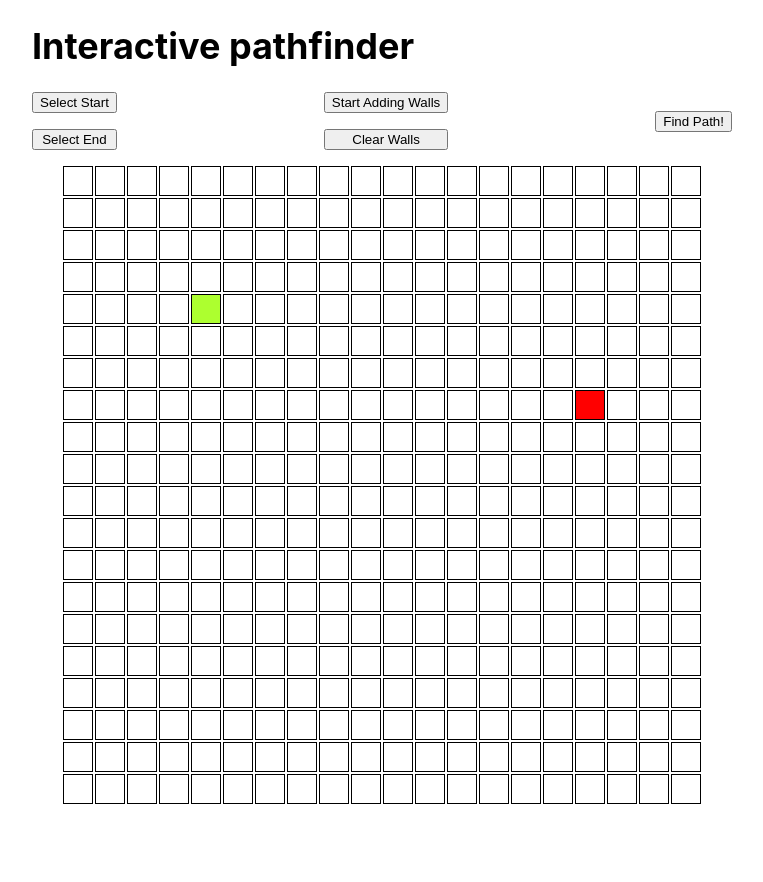
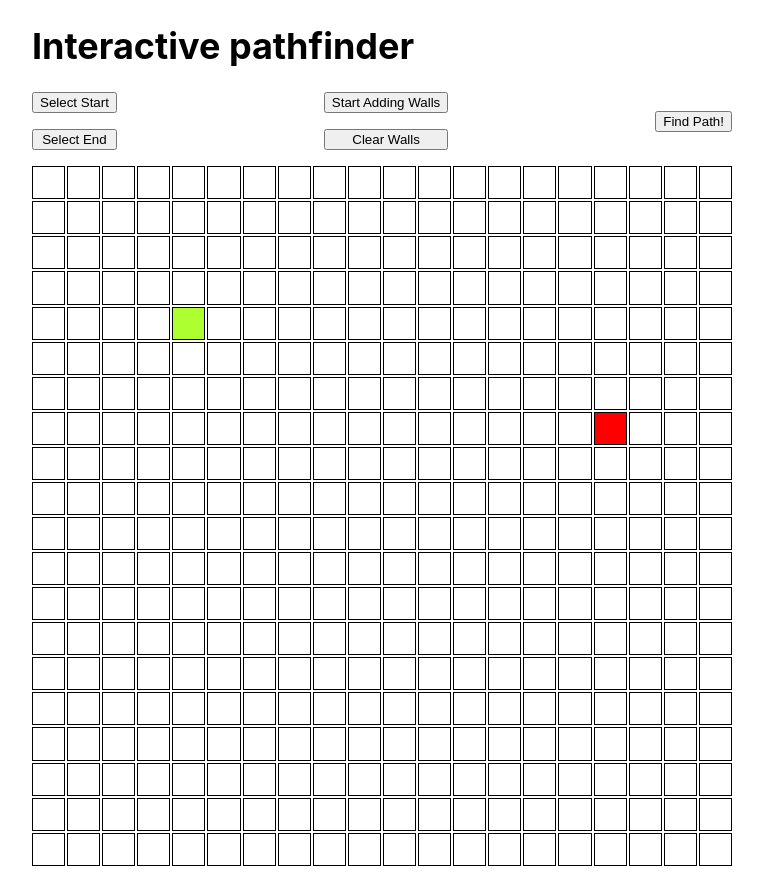
Before and after one commit to shanemcfadden/interactive-pathfinder, a React (Create React App) app: page / in a window 1280 px wide. Shown: the whole page, without its empty margins (258-1021 px from the left). Before the commit the page ends 804 px from the top, so only its background shows below. Built offline with nearby package versions, Linux system fonts and the light colour scheme.

Commit message:
Make grid the size of its container

```diff
--- a/src/components/Grid/Grid.css
+++ b/src/components/Grid/Grid.css
@@ -1,8 +1,8 @@
 .grid {
   display: grid;
   grid-gap: 2px;
-  grid-template-columns: repeat(20, 30px);
-  grid-template-rows: repeat(20, 30px);
-  margin: auto;
-  width: 638px;
+  grid-template-columns: repeat(20, calc(5% - 1.9px));
+  grid-template-rows: repeat(20, 33.09px);
+  margin: 16px auto;
+  width: 100%;
 }
```
